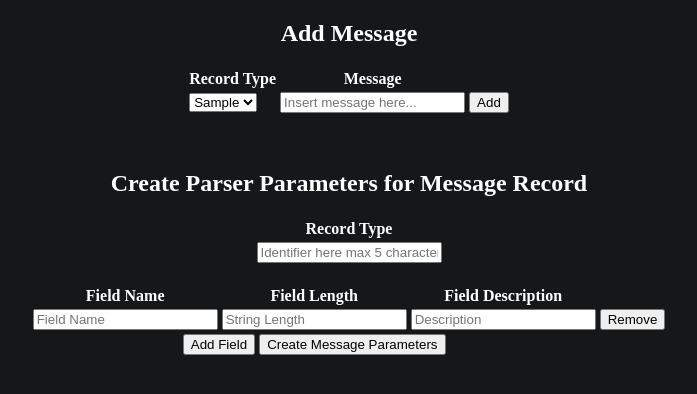
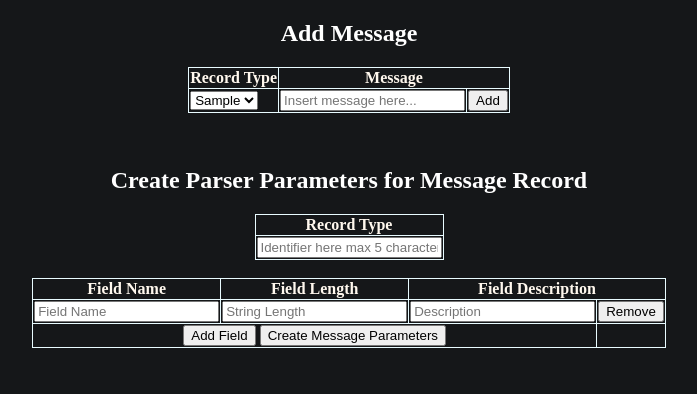
Before and after one commit to icefireturtle/legendparse, a Flask app: page /parser in a window 1280 px wide. Shown: the part 73-467 px from the top of the page, without its empty margins (291-988 px from the left). Run offline with Flask 3, Linux system fonts and the light colour scheme; tables that the repository leaves empty hold one stand-in row (values such as "Sample post").

Commit message:
fontend work for style across the templates, collapsed borders on tables and highlighted them with new theming, headings adjusted in update, added tags in slicer, fixed row tags and body tags in index

```diff
--- a/legendparse/static/style.css
+++ b/legendparse/static/style.css
@@ -6,12 +6,25 @@ h2 {
     color: #FFFFFF;
 }
 
+table {
+    border-width: 1px;
+    border-style: solid;
+    border-color: #E8FBFF;
+    border-collapse: collapse;
+}
+
 th {
-    color: #FFFFFF;
+    color: #FFF8EE;
+    border-width: 1px;
+    border-style: solid;
+    border-color: #E8FBFF;
 }
 
 td {
-    color: #F2F2EF;
+    color: #FFF8EE;
+    border-width: 1px;
+    border-style: solid;
+    border-color: #E8FBFF;
 }
 
 a {
--- a/legendparse/templates/parser.html
+++ b/legendparse/templates/parser.html
@@ -17,7 +17,7 @@
                     <table>
                         <thead>
                             <th>Record Type</th>
-                            <th>Message</th>
+                            <th colspan="2">Message</th>
                         </thead>
                         <tbody>
                             <td><select id="mRecordType" name="mRecordType">
@@ -48,7 +48,7 @@
                         <thead>
                             <th>Field Name</th>
                             <th>Field Length</th>
-                            <th>Field Description</th>
+                            <th colspan="2">Field Description</th>
                         </thead>
                         <tbody>
                             <tr class="paramsWrapper">
@@ -57,13 +57,13 @@
                                 <td><input type="text" name="fieldDesc" id="fieldDesc1" placeholder="Description"></td>
                                 <td><button class="removeField">Remove</button></td>
                             </tr>
+                            </tbody>
                             <tfoot>
                                 <tr>
                                     <td rowspan="3" colspan="3" style="vertical-align: middle;" align="center"><button id="addFields">Add Field</button>
                                     <button type="submit">Create Message Parameters</button></td>
                                 </tr>
                             </tfoot>
-                        </tbody>
                         </table>
                     </div>
                 </form>
--- a/legendparse/templates/slicer.html
+++ b/legendparse/templates/slicer.html
@@ -13,7 +13,7 @@
             </div>
             <div align="center">
             <h2>Sliced Message ID: {{message.id}}</h2>
-            {{slice}}
+            <p>{{slice}}</p>
             </div>
         </div>
     </body>
--- a/legendparse/templates/update.html
+++ b/legendparse/templates/update.html
@@ -14,7 +14,7 @@
             <div align="center">
                 <h2>Update Message</h2>
                 <form action="/update/{{id}}" method="POST">
-                    <h3>Update Message {{id}}</h3>
+                    <h3>Updating Message {{id}}</h3>
                     <br />
                     <label>Record Type:</label>
                     <input type="textarea" name="record_type" value="{{record_type}}" maxlength=5>
```
Also changed, not shown: legendparse/templates/index.html (+10 -6 lines).
